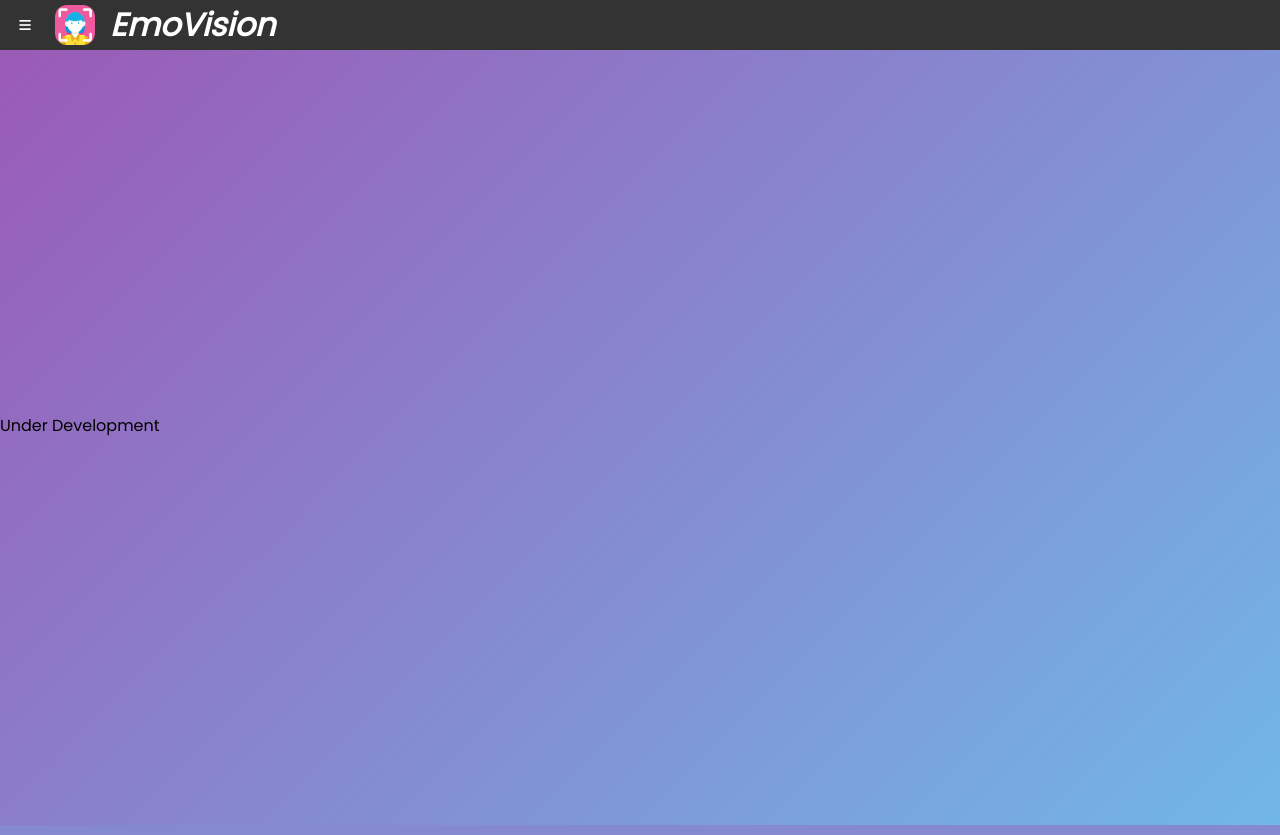
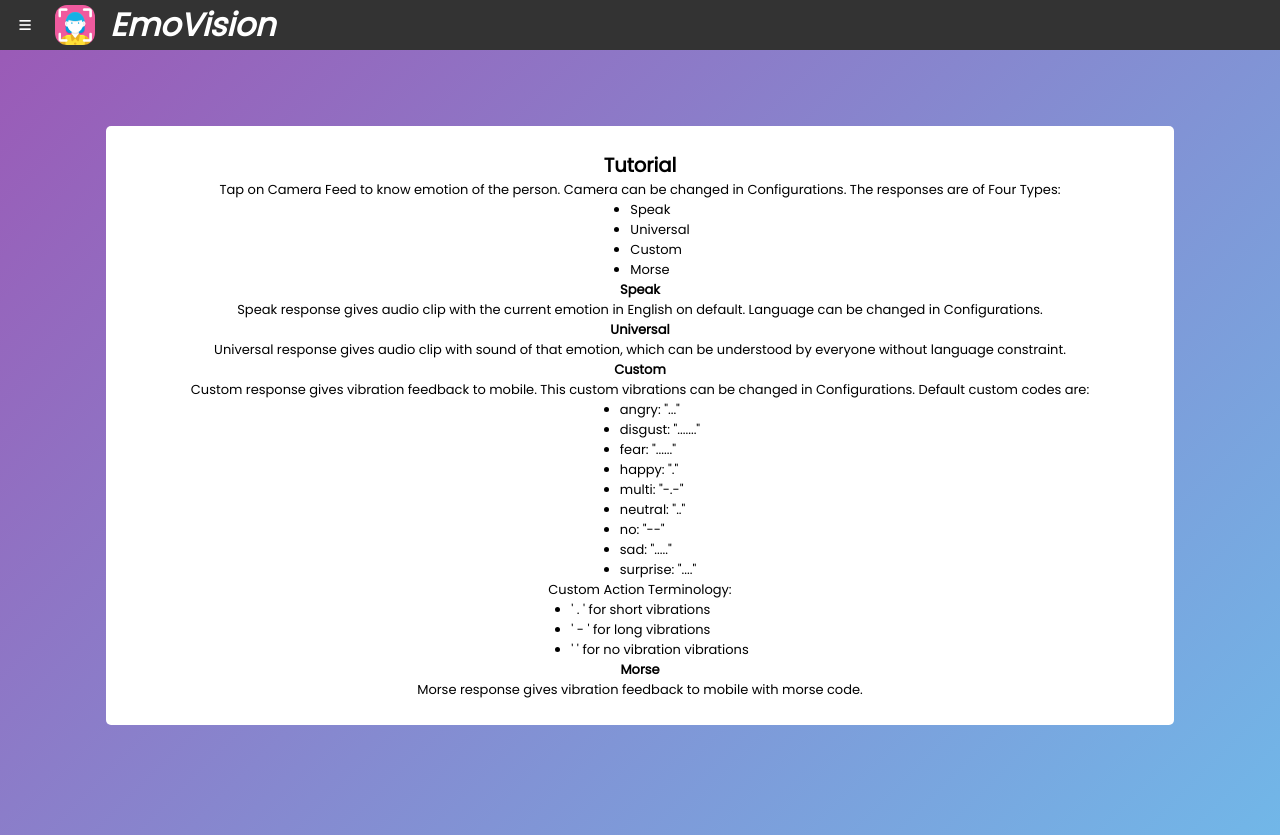
Before and after one commit to SurajValluru/EmoVision, a Flask app: page /howto in a window 1280 px wide. Run offline with Flask 2, Linux system fonts and the light colour scheme; some libraries are stand-ins or nearby versions.

Commit message:
Added How To Page

```diff
--- /dev/null
+++ b/static/styles/howto.css
@@ -0,0 +1,23 @@
+.container {
+  width: 100%;
+  background-color: white;
+  max-width: 350px;
+  padding: 25px 30px;
+  border-radius: 5px;
+  /* flex-wrap: wrap; */
+  overflow: scroll;
+  max-width: 80%;
+  max-height: 80%;
+  place-items: center;
+  display: block;
+}
+
+.container * {
+  margin: 0px;
+}
+
+body {
+  font-size: small;
+  place-content: center;
+  padding: 10px;
+}
--- a/templates/howto.html
+++ b/templates/howto.html
@@ -1,3 +1,43 @@
 {% extends 'base.html'%}{% block content %}
-Under Development
+<link rel="stylesheet" href="../static/styles/howto.css" />
+<div class="container">
+  <h2>Tutorial</h2>
+  Tap on Camera Feed to know emotion of the person. Camera can be changed in
+  Configurations. The responses are of Four Types:
+  <ul>
+    <li>Speak</li>
+    <li>Universal</li>
+    <li>Custom</li>
+    <li>Morse</li>
+  </ul>
+  <h4>Speak</h4>
+  Speak response gives audio clip with the current emotion in English on
+  default. Language can be changed in Configurations.
+  <h4>Universal</h4>
+  Universal response gives audio clip with sound of that emotion, which can be
+  understood by everyone without language constraint.
+  <h4>Custom</h4>
+  Custom response gives vibration feedback to mobile. This custom vibrations can
+  be changed in Configurations. Default custom codes are:
+  <ul>
+    <li>angry: "..."</li>
+    <li>disgust: "......."</li>
+    <li>fear: "......"</li>
+    <li>happy: "."</li>
+    <li>multi: "-.-"</li>
+    <li>neutral: ".."</li>
+    <li>no: "--"</li>
+    <li>sad: "....."</li>
+    <li>surprise: "...."</li>
+  </ul>
+  Custom Action Terminology:
+  <ul>
+    <li>' . ' for short vibrations</li>
+    <li>' - ' for long vibrations</li>
+    <li>' ' for no vibration vibrations</li>
+  </ul>
+  <h4>Morse</h4>
+  Morse response gives vibration feedback to mobile with morse code.
+  <br />
+</div>
 {% endblock %}
```
